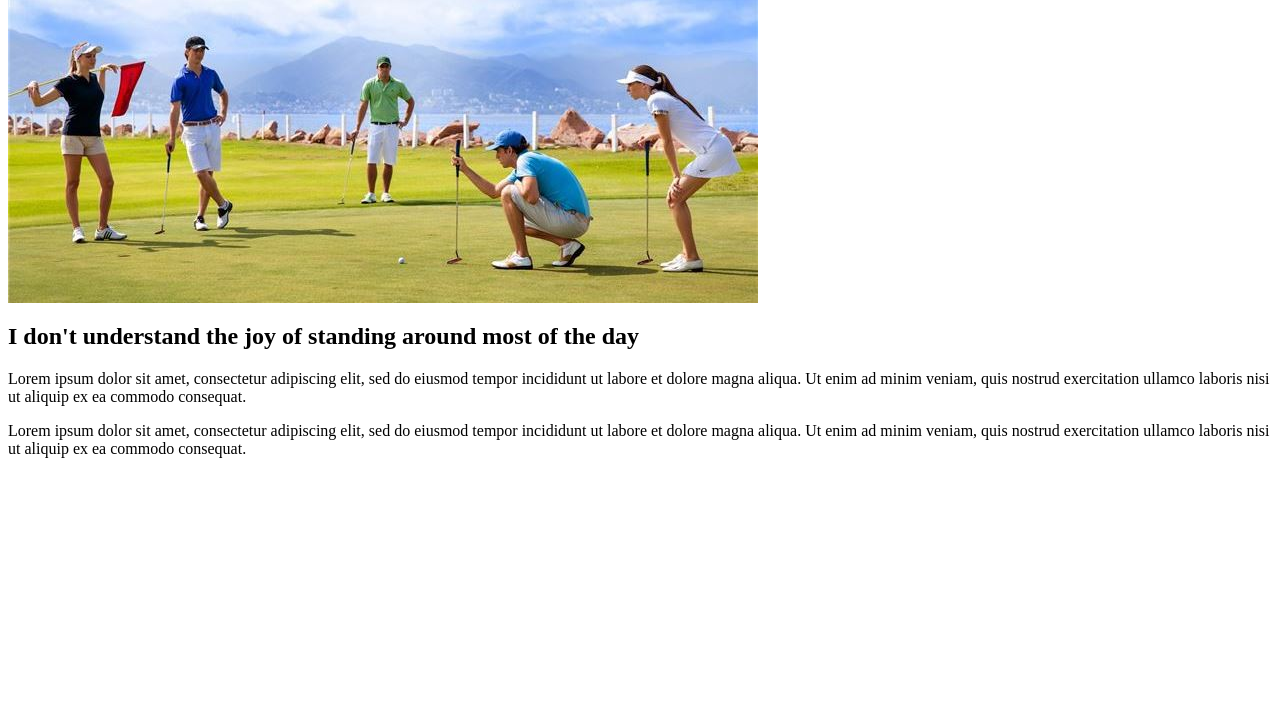
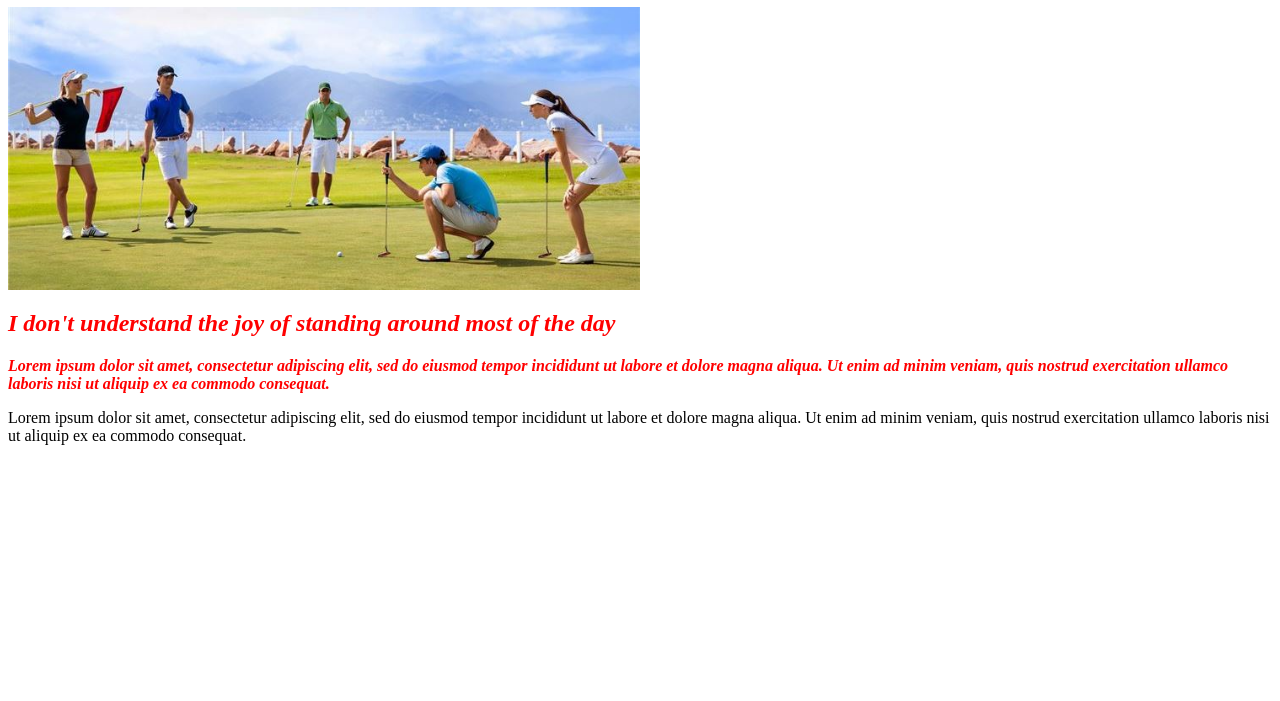
Before and after one commit to VicOhPNW/boring, a plain HTML site: page index.html in a window 1280 px wide. Shown: the part 99-800 px from the top of the page. Drawn offline with Linux system fonts and the light colour scheme.

Commit message:
add div to index file, update styles sheet.

```diff
--- a/css/styles.css
+++ b/css/styles.css
@@ -1,11 +1,9 @@
-h2.intro {
+.intro {
   font-weight: bold;
+  font-style: italic;
+  color: red;
 }
 
-p.intro {
-  font-style: italic;
-}
-
-img.intro {
+img {
   width: 50%;
 }
--- a/index.html
+++ b/index.html
@@ -1,17 +1,19 @@
 <DOCTYPE! html>
 <html>
   <head>
+    <link href="css/styles.css" rel="stylesheet" type="text/css"
     <title>Boring</title>
   </head>
 
   <body>
     <h1>Golf is boring</h1>
-    <img src="image/golf.jpg" class="intro" alt="golfers standing">
+    <div class="intro">
+      <img src="image/golf.jpg" alt="golfers standing">
 
-    <h2 class="intro">I don't understand the joy of standing around most of the day</h2>
+      <h2>I don't understand the joy of standing around most of the day</h2>
 
-    <p class="intro">Lorem ipsum dolor sit amet, consectetur adipiscing elit, sed do eiusmod tempor incididunt ut labore et dolore magna aliqua. Ut enim ad minim veniam, quis nostrud exercitation ullamco laboris nisi ut aliquip ex ea commodo consequat.</p>
-
+      <p>Lorem ipsum dolor sit amet, consectetur adipiscing elit, sed do eiusmod tempor incididunt ut labore et dolore magna aliqua. Ut enim ad minim veniam, quis nostrud exercitation ullamco laboris nisi ut aliquip ex ea commodo consequat.</p>
+    </div>
     <p>Lorem ipsum dolor sit amet, consectetur adipiscing elit, sed do eiusmod tempor incididunt ut labore et dolore magna aliqua. Ut enim ad minim veniam, quis nostrud exercitation ullamco laboris nisi ut aliquip ex ea commodo consequat.</p>
 
 
```
